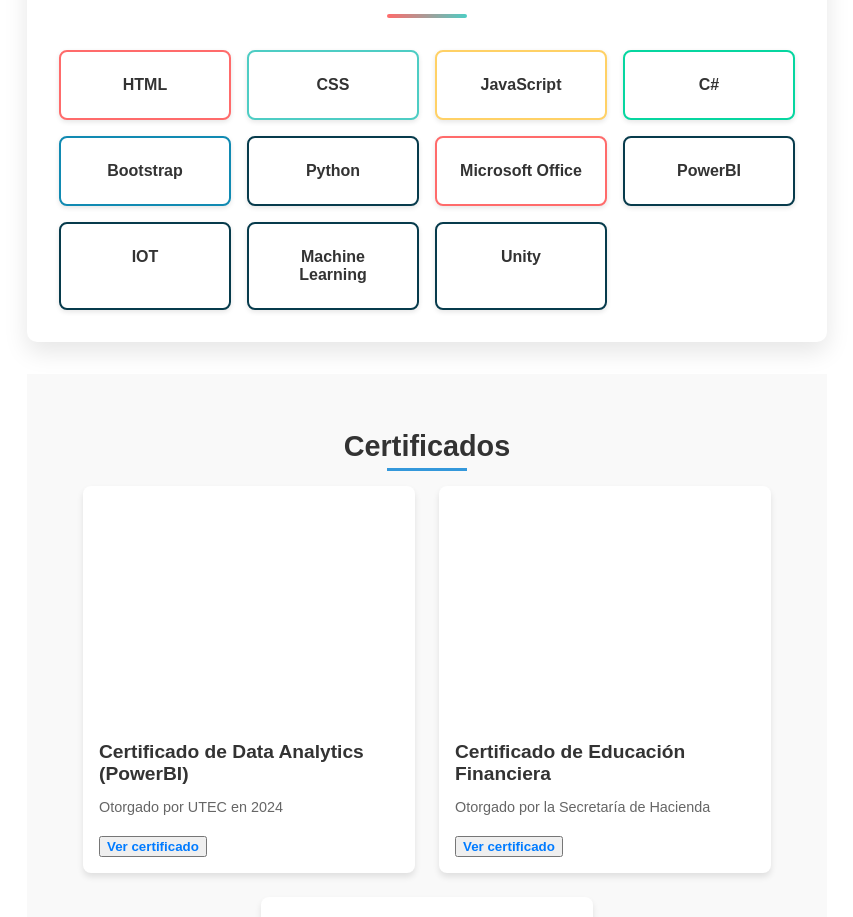
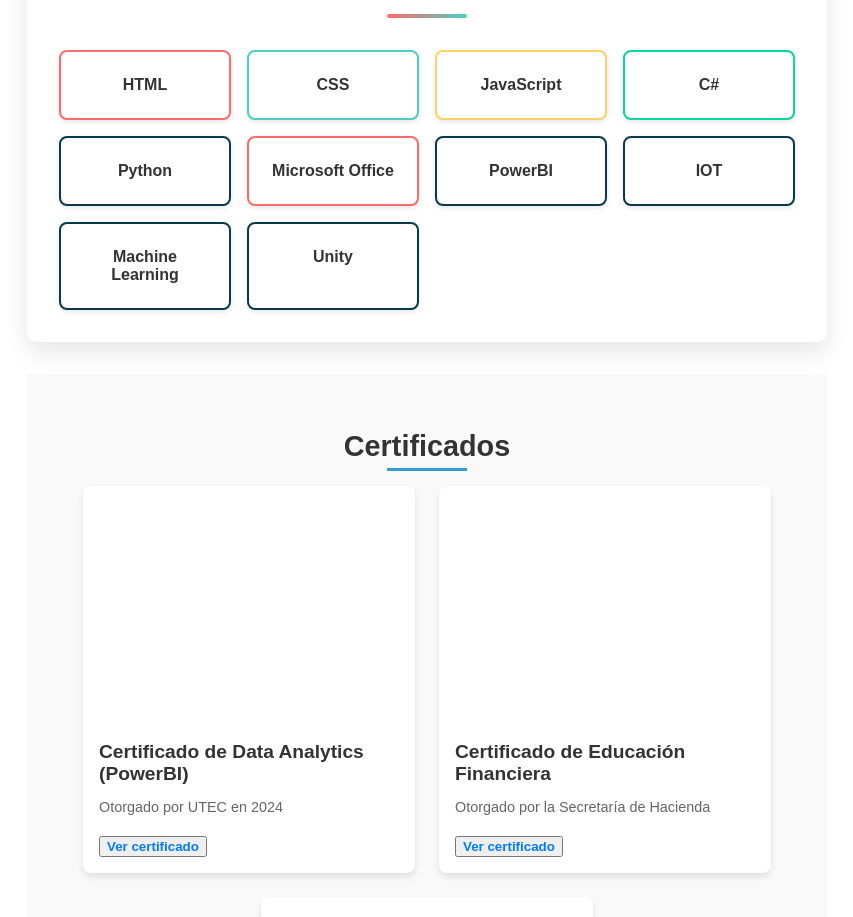
Before and after one commit to HayabusaLA/portafolio_lg, a React (Create React App) app: page / in a window 1280 px wide. Shown: the part 3442-4359 px from the top of the page, without its empty margins (213-1066 px from the left). Built offline with nearby package versions, Linux system fonts and the light colour scheme.

Commit message:
Forzar actualización

```diff
--- a/src/components/Skills.jsx
+++ b/src/components/Skills.jsx
@@ -6,7 +6,6 @@ const skills = [
   { name: 'CSS', color: '#4ECDC4' },
   { name: 'JavaScript', color: '#FFD166' },
   { name: 'C#', color: '#06D6A0' },
-  { name: 'Bootstrap', color: '#118AB2' },
   { name: 'Python', color: '#073B4C' },
   { name: 'Microsoft Office', color: '#FF6B6B' },
   { name: 'PowerBI', color: '#073B4C' },
```
